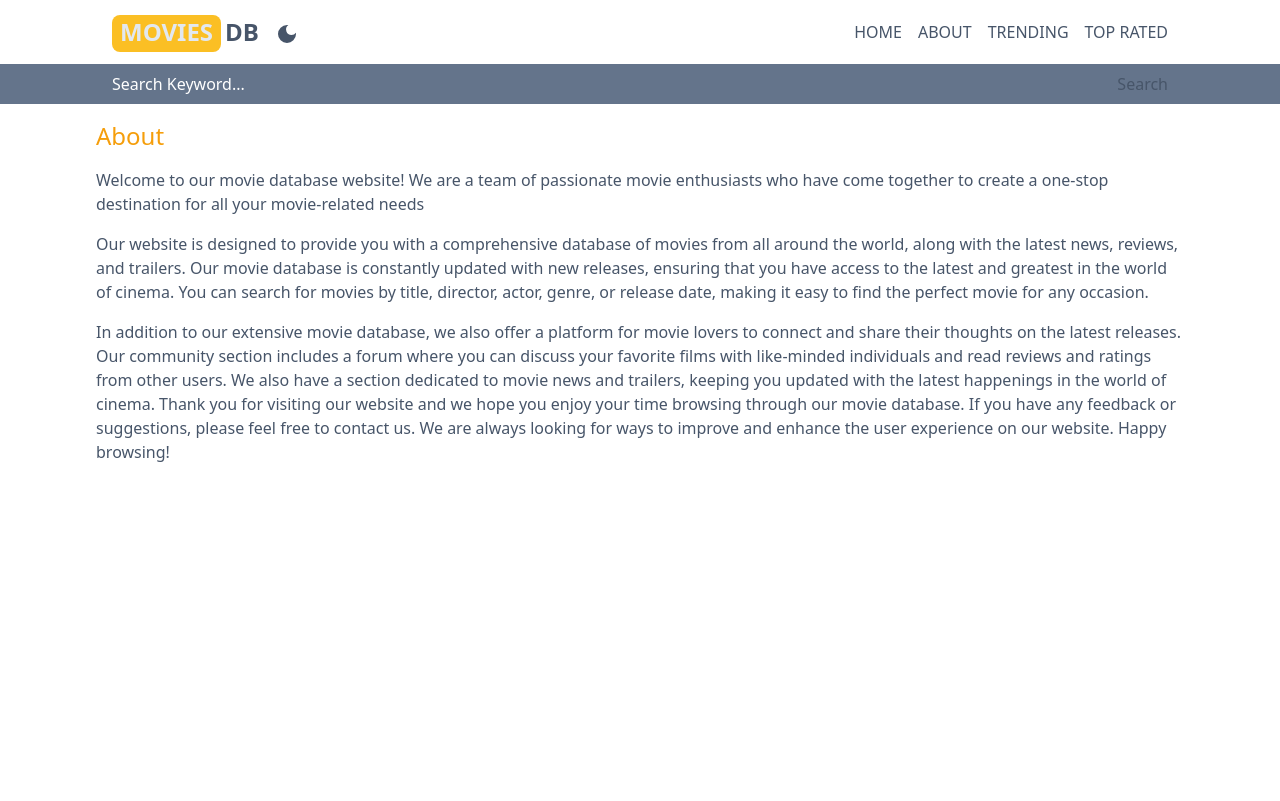
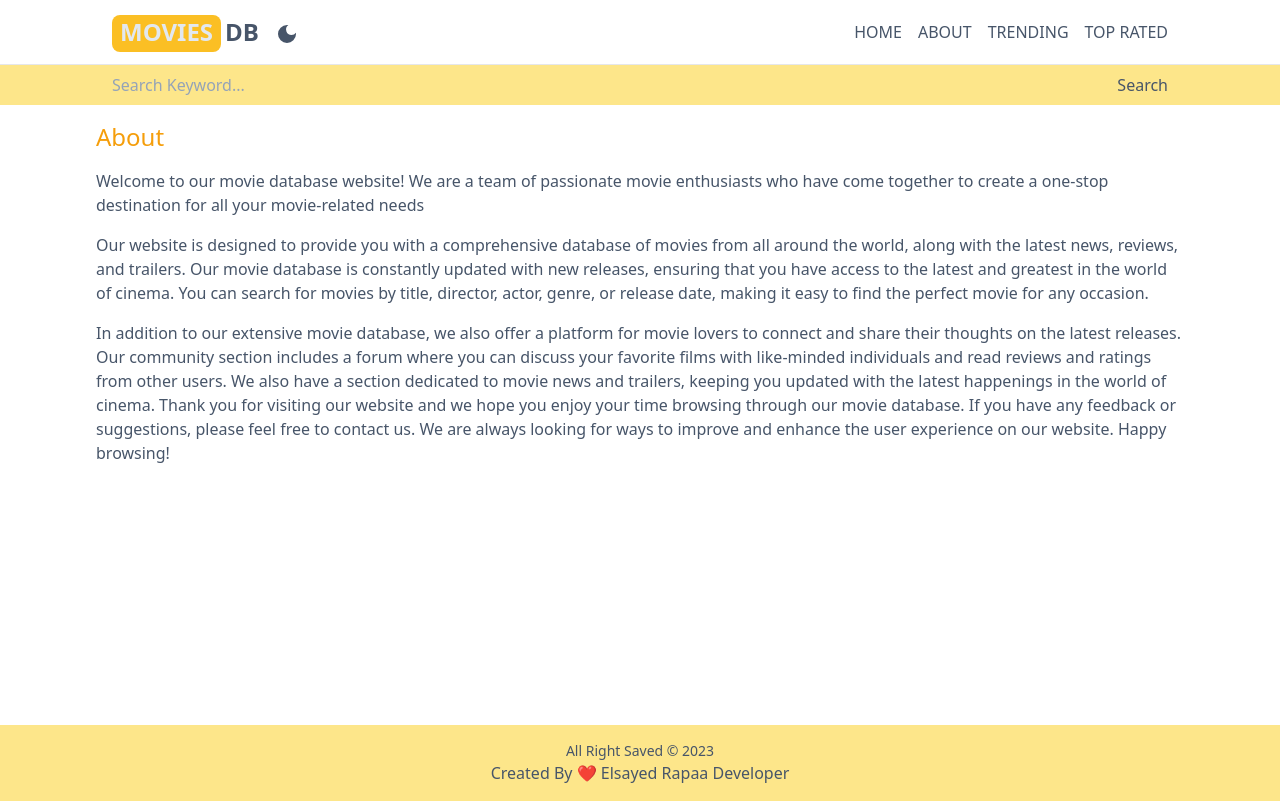
Before and after one commit to ElsayedRapaa/Movies_DB, a Next.js app: page /about in a window 1280 px wide. Built offline with nearby package versions, Linux system fonts and the light colour scheme.

Commit message:
Add Footer and Edit Some colors

```diff
--- a/app/about/page.jsx
+++ b/app/about/page.jsx
@@ -4,7 +4,7 @@ export const metadata = {
 
 export default function About() {
   return (
-    <div className="py-4 px-6 sm:px-8 max-w-6xl mx-auto space-y-4">
+    <div className="about py-4 px-6 sm:px-8 max-w-6xl mx-auto space-y-4">
       <h1 className="font-medium text-2xl text-amber-500">About</h1>
       <p>
         Welcome to our movie database website! We are a team of passionate movie
--- /dev/null
+++ b/app/components/Footer.jsx
@@ -0,0 +1,12 @@
+import React from "react";
+
+export default function Footer() {
+  return (
+    <footer className="dark:bg-slate-800 bg-amber-200 dark:text-slate-200 py-4">
+      <p className="text-center text-sm flex flex-col space-y-2">
+        All Right Saved &copy; {new Date().getFullYear()}
+        <span className="text-base">Created By ❤ Elsayed Rapaa Developer</span>
+      </p>
+    </footer>
+  );
+}
--- a/app/components/Navbar.jsx
+++ b/app/components/Navbar.jsx
@@ -6,6 +6,7 @@ import DarkMode from "./DarkMode";
 
 export default function Navbar() {
   return (
+    <div className="sticky top-0 dark:bg-slate-900 z-10 bg-white border-b dark:border-slate-700">
       <div className="flex items-center justify-between max-w-6xl mx-auto py-4 sm:px-12 px-4">
         <div className="flex items-center space-x-4">
           <h2 className="logo sm:text-2xl text-xl font-bold">
@@ -43,5 +44,6 @@ export default function Navbar() {
           </ul>
         </nav>
       </div>
+    </div>
   );
 }
--- a/app/components/Search.jsx
+++ b/app/components/Search.jsx
@@ -19,18 +19,21 @@ export default function Search() {
   };
 
   return (
-    <form className="bg-slate-500 py-2" onSubmit={handleSubmit}>
+    <form
+      className="dark:bg-slate-500 bg-amber-200 py-2"
+      onSubmit={handleSubmit}
+    >
       <div className="max-w-6xl mx-auto sm:px-12 px-4 flex items-center space-x-2">
         <input
           type="text"
           placeholder="Search Keyword..."
-          className="flex-1 bg-transparent border-none outline-none text-white placeholder:text-white dark:text-slate-200 dark:placeholder:text-slate-400"
+          className="flex-1 bg-transparent border-none outline-none dark:text-white dark:placeholder:text-white text-slate-500 placeholder:text-slate-400"
           value={search}
           onChange={(e) => setSearch(e.target.value)}
           ref={searchRef}
         />
         <button
-          className="outline-none border-none bg-transparent hover:text-amber-400 disabled:hover:text-slate-200"
+          className="outline-none border-none bg-transparent dark:hover:text-amber-400 hover:text-amber-600 disabled:hover:text-slate-200"
           disabled={!search}
         >
           Search
--- a/app/globals.css
+++ b/app/globals.css
@@ -5,3 +5,7 @@
 html::-webkit-scrollbar {
   display: none;
 }
+
+.about {
+  min-height: calc(100vh - 180px);
+}
--- a/app/layout.jsx
+++ b/app/layout.jsx
@@ -1,4 +1,5 @@
 import Providers from "./Providers";
+import Footer from "./components/Footer";
 import Navbar from "./components/Navbar";
 import Search from "./components/Search";
 import "./globals.css";
@@ -20,6 +21,9 @@ export default function RootLayout({ children }) {
           <Search />
 
           {children}
+
+          {/* Footer */}
+          <Footer />
         </Providers>
       </body>
     </html>
--- a/app/trending/page.jsx
+++ b/app/trending/page.jsx
@@ -1,13 +1,13 @@
 import getTrendingMovie from "@/lib/getTrendingMovie";
 import Card from "../components/Card";
 
-export default async function Trending({ title }) {
+export default async function Trending() {
   const trendingMovies = getTrendingMovie();
   const movies = await trendingMovies;
 
   return (
-    <div className="max-w-6xl mx-auto sm:px-12 px-4 flex flex-col space-y-3">
-      <h2 className="font-bold text-xl sm:text-2xl">{title}</h2>
+    <div className="max-w-6xl mx-auto sm:px-12 px-4 py-3 flex flex-col space-y-3">
+      <h2 className="font-bold text-xl sm:text-2xl">Trending Movies</h2>
       <div
         className="grid grid-cols-2 sm:grid-cols-3 md:grid-cols-4 lg:grid-cols-5 xl:grid-cols-6 2xl:grid-cols-8
         overflow-x-auto gap-2 pb-4"
```
Lines whose indentation alone changed are shown as unchanged.
